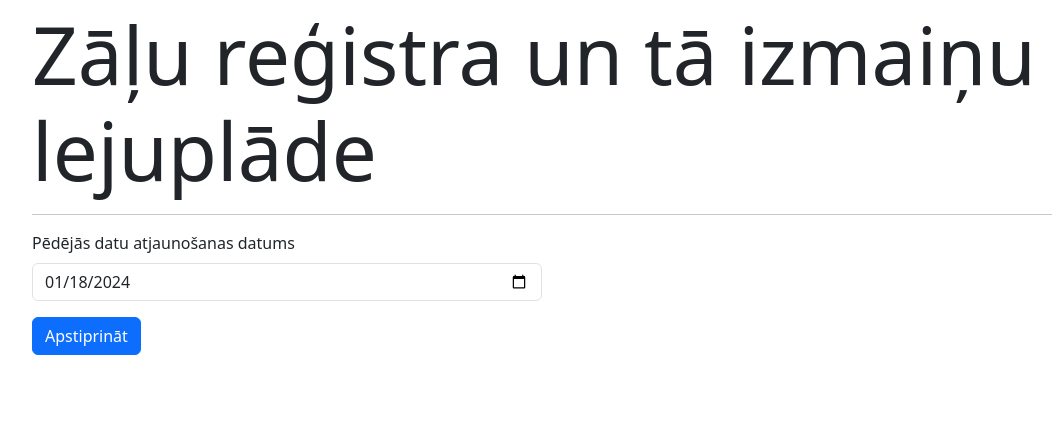
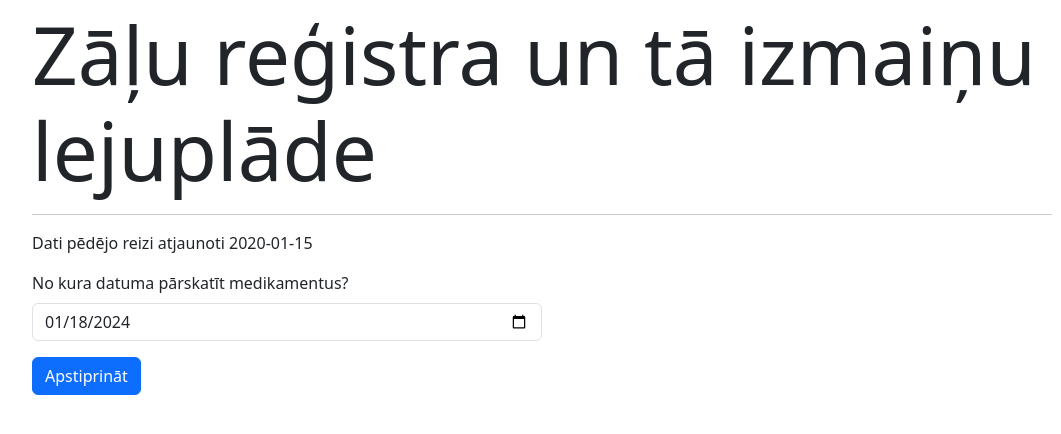
Before and after one commit to jekabsbalodis/ZRPapildinasana, a Flask app: page /filePrepare/download in a window 1280 px wide. Shown: the part 146-580 px from the top of the page, without its empty margins (98-1159 px from the left). Run offline with Flask 3, Linux system fonts and the light colour scheme; a user stored in the database is signed in; tables that the repository leaves empty hold one stand-in row (values such as "Sample post"); a database or web service that is not in the repository returns one stand-in record (values such as "Sample title"); data that the repository does not hold is empty; parts of the project's set-up code (start-up, migrations or seed data) failed here and were passed over; some libraries are stand-ins or nearby versions.

Commit message:
Edit files to check for medication added in yesterday

```diff
--- a/app/filePrepare/forms.py
+++ b/app/filePrepare/forms.py
@@ -6,7 +6,7 @@ from wtforms.validators import DataRequired, Length
 
 
 class DownloadForm(FlaskForm):
-    dateFrom = DateField('Pēdējās datu atjaunošanas datums',
+    dateFrom = DateField('No kura datuma pārskatīt medikamentus?',
                          default=date.today() - timedelta(days=1), format='%Y-%m-%d', validators=[DataRequired()])
     submit = SubmitField('Apstiprināt')
 
--- a/app/templates/filePrepare/download.html
+++ b/app/templates/filePrepare/download.html
@@ -19,8 +19,9 @@
 
 <h1 class="display-1">Zāļu reģistra un tā izmaiņu lejuplāde</h1>
 <hr>
+<p>Dati pēdējo reizi atjaunoti {{ lastUpdate }}</p>
+{{ render_form(form, extra_classes='col-6', render_kw={'onsubmit': 'return loading()'}) }}
 
-{{ render_form(form, extra_classes='col-6', render_kw={'onsubmit': 'return loading()'}) }}
 
 <div class="spinner-wrapper">
     <div class="spinner-border m-3" role="status">
```
